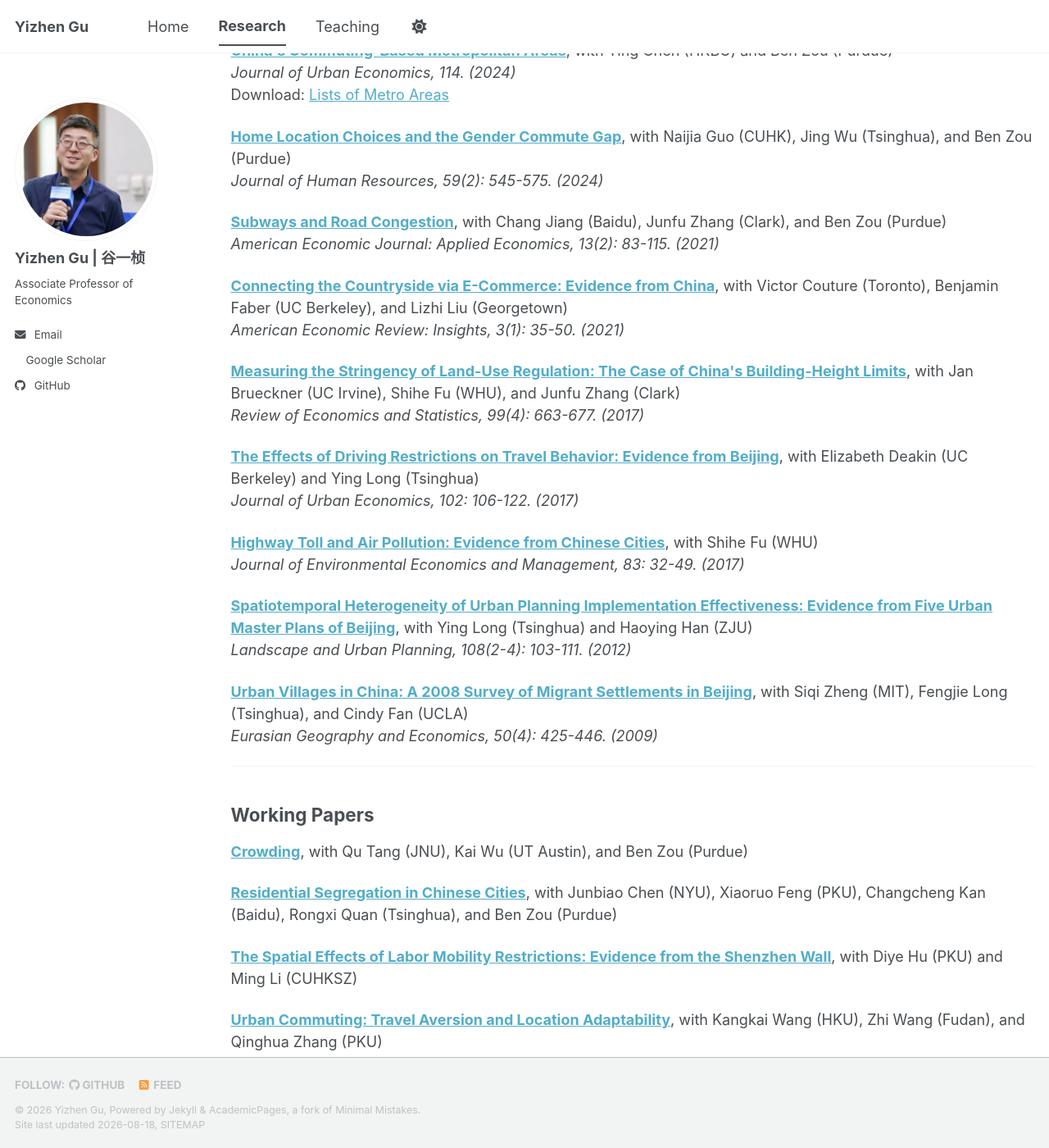
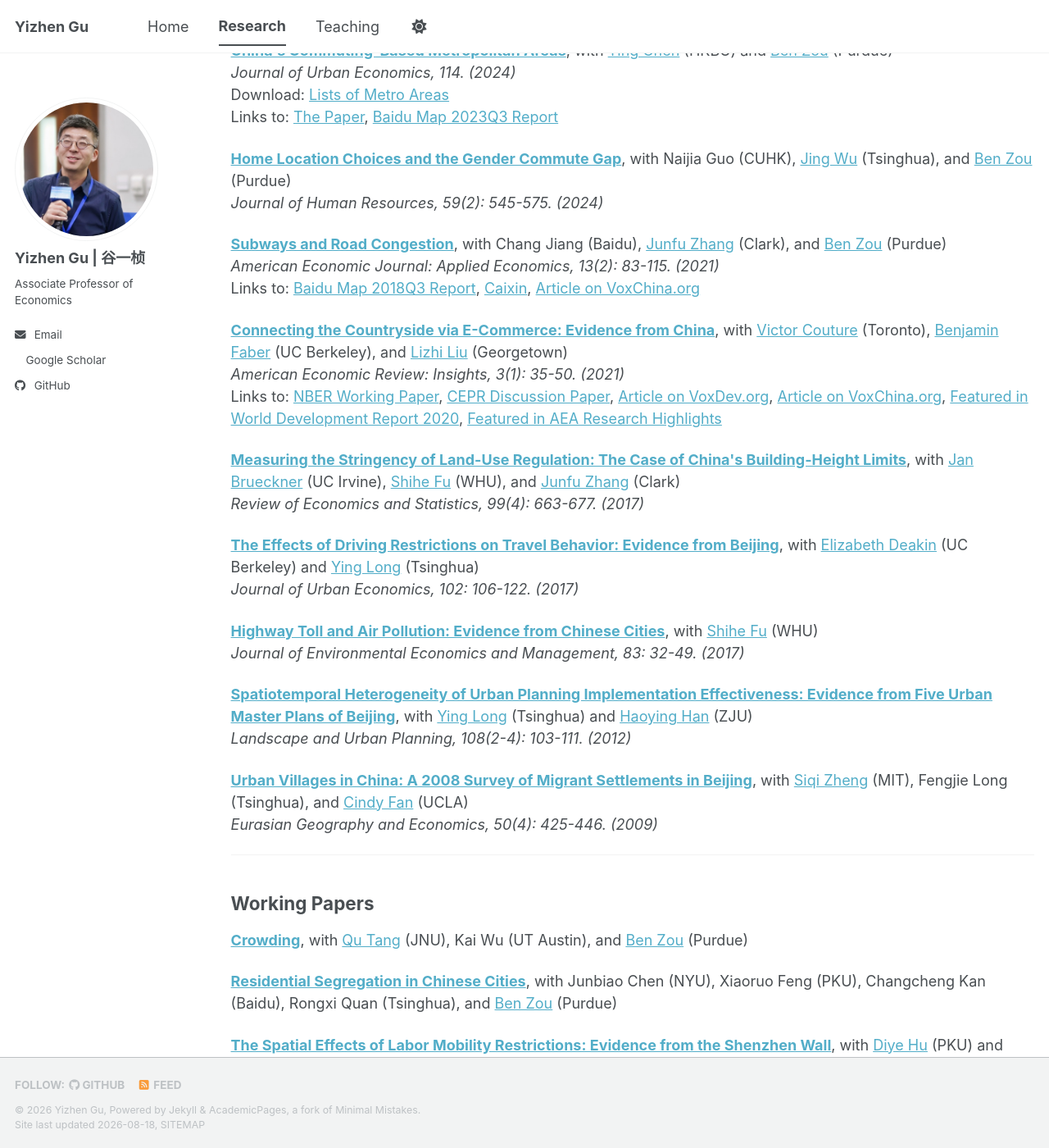
Before and after one commit to yizhengu/yizhengu.github.io, a Jekyll site: the page built from _pages/publications.html, in a window 1280 px wide and 1400 px high, scrolled down 247 px. Shown: the whole window at 82% size. Built offline with Jekyll 4.4.1, drawn with Linux system fonts in a browser that asks for light colours; a style sheet for code colours, icons or effects is not loaded; some of the changed text lies outside the part shown.

Commit message:
Restore research links and coauthor link

```diff
--- a/_pages/publications.html
+++ b/_pages/publications.html
@@ -7,71 +7,74 @@ author_profile: true
 
 <h2>Publications</h2>
 
-<p><a href="https://papers.ssrn.com/sol3/papers.cfm?abstract_id=4708437"><strong>Fare Structure and the Demand for Public Transit</strong></a>, with Qu Tang (JNU), Yacan Wang (BJTU), and Ben Zou (Purdue)<br>
+<p><a href="https://papers.ssrn.com/sol3/papers.cfm?abstract_id=4708437"><strong>Fare Structure and the Demand for Public Transit</strong></a>, with <a href="https://qutang.weebly.com/">Qu Tang</a> (JNU), Yacan Wang (BJTU), and <a href="https://www.zouben.net/">Ben Zou</a> (Purdue)<br>
 <em>Conditionally accepted at the American Economic Journal: Applied Economics</em></p>
 
-<p><a href="https://www.sciencedirect.com/science/article/pii/S0094119024000858"><strong>China's Commuting-Based Metropolitan Areas</strong></a>, with Ting Chen (HKBU) and Ben Zou (Purdue)<br>
+<p><a href="https://www.sciencedirect.com/science/article/pii/S0094119024000858"><strong>China's Commuting-Based Metropolitan Areas</strong></a>, with <a href="https://www.chenting.info/">Ting Chen</a> (HKBU) and <a href="https://www.zouben.net/">Ben Zou</a> (Purdue)<br>
 <em>Journal of Urban Economics, 114. (2024)</em><br>
-Download: <a href="https://www.dropbox.com/scl/fi/eob9s7peghuh2987p9nwa/ClusterLists.zip?rlkey=jyyc2h188q4101thvux58yqe6&dl=0">Lists of Metro Areas</a></p>
+Download: <a href="https://www.dropbox.com/scl/fi/eob9s7peghuh2987p9nwa/ClusterLists.zip?rlkey=jyyc2h188q4101thvux58yqe6&dl=0">Lists of Metro Areas</a><br>
+Links to: <a href="https://www.thepaper.cn/newsDetail_forward_22462566">The Paper</a>, <a href="https://jiaotong.baidu.com/cms/reports/traffic/2023Q3/index.html">Baidu Map 2023Q3 Report</a></p>
 
-<p><a href="https://jhr.uwpress.org/content/early/2021/11/03/jhr.1020-11263R2"><strong>Home Location Choices and the Gender Commute Gap</strong></a>, with Naijia Guo (CUHK), Jing Wu (Tsinghua), and Ben Zou (Purdue)<br>
+<p><a href="https://jhr.uwpress.org/content/early/2021/11/03/jhr.1020-11263R2"><strong>Home Location Choices and the Gender Commute Gap</strong></a>, with Naijia Guo (CUHK), <a href="https://sites.google.com/view/jing-wu-tsinghua-university">Jing Wu</a> (Tsinghua), and <a href="https://www.zouben.net/">Ben Zou</a> (Purdue)<br>
 <em>Journal of Human Resources, 59(2): 545-575. (2024)</em></p>
 
-<p><a href="https://www.aeaweb.org/articles?id=10.1257/app.20190024"><strong>Subways and Road Congestion</strong></a>, with Chang Jiang (Baidu), Junfu Zhang (Clark), and Ben Zou (Purdue)<br>
-<em>American Economic Journal: Applied Economics, 13(2): 83-115. (2021)</em></p>
+<p><a href="https://www.aeaweb.org/articles?id=10.1257/app.20190024"><strong>Subways and Road Congestion</strong></a>, with Chang Jiang (Baidu), <a href="https://wordpress.clarku.edu/juzhang/">Junfu Zhang</a> (Clark), and <a href="https://www.zouben.net/">Ben Zou</a> (Purdue)<br>
+<em>American Economic Journal: Applied Economics, 13(2): 83-115. (2021)</em><br>
+Links to: <a href="https://huiyan.baidu.com/reports/2018Q3jiaotong.html">Baidu Map 2018Q3 Report</a>, <a href="https://opinion.caixin.com/2018-12-29/101364832.html">Caixin</a>, <a href="https://voxchina.org/show-3-177.html">Article on VoxChina.org</a></p>
 
-<p><a href="https://www.aeaweb.org/articles?id=10.1257/aeri.20190382"><strong>Connecting the Countryside via E-Commerce: Evidence from China</strong></a>, with Victor Couture (Toronto), Benjamin Faber (UC Berkeley), and Lizhi Liu (Georgetown)<br>
-<em>American Economic Review: Insights, 3(1): 35-50. (2021)</em></p>
+<p><a href="https://www.aeaweb.org/articles?id=10.1257/aeri.20190382"><strong>Connecting the Countryside via E-Commerce: Evidence from China</strong></a>, with <a href="https://www.victorcouture.org/">Victor Couture</a> (Toronto), <a href="https://eml.berkeley.edu/~faberb/">Benjamin Faber</a> (UC Berkeley), and <a href="https://www.lizhiliu.com/">Lizhi Liu</a> (Georgetown)<br>
+<em>American Economic Review: Insights, 3(1): 35-50. (2021)</em><br>
+Links to: <a href="https://www.nber.org/papers/w24384">NBER Working Paper</a>, <a href="https://cepr.org/active/publications/discussion_papers/dp.php?dpno=12771">CEPR Discussion Paper</a>, <a href="https://voxdev.org/topic/technology-innovation/e-commerce-integration-and-economic-development-evidence-china">Article on VoxDev.org</a>, <a href="https://www.voxchina.org/show-3-76.html">Article on VoxChina.org</a>, <a href="https://www.worldbank.org/en/publication/wdr2020">Featured in World Development Report 2020</a>, <a href="https://www.aeaweb.org/research/connecting-countryside-e-commerce-china">Featured in AEA Research Highlights</a></p>
 
-<p><a href="https://www.mitpressjournals.org/doi/10.1162/REST_a_00650"><strong>Measuring the Stringency of Land-Use Regulation: The Case of China's Building-Height Limits</strong></a>, with Jan Brueckner (UC Irvine), Shihe Fu (WHU), and Junfu Zhang (Clark)<br>
+<p><a href="https://www.mitpressjournals.org/doi/10.1162/REST_a_00650"><strong>Measuring the Stringency of Land-Use Regulation: The Case of China's Building-Height Limits</strong></a>, with <a href="https://www.socsci.uci.edu/~jkbrueck/">Jan Brueckner</a> (UC Irvine), <a href="https://scholar.google.com/citations?hl=en&user=btdQM1EAAAAJ">Shihe Fu</a> (WHU), and <a href="https://wordpress.clarku.edu/juzhang/">Junfu Zhang</a> (Clark)<br>
 <em>Review of Economics and Statistics, 99(4): 663-677. (2017)</em></p>
 
-<p><a href="https://www.sciencedirect.com/science/article/pii/S0094119017300244"><strong>The Effects of Driving Restrictions on Travel Behavior: Evidence from Beijing</strong></a>, with Elizabeth Deakin (UC Berkeley) and Ying Long (Tsinghua)<br>
+<p><a href="https://www.sciencedirect.com/science/article/pii/S0094119017300244"><strong>The Effects of Driving Restrictions on Travel Behavior: Evidence from Beijing</strong></a>, with <a href="https://ced.berkeley.edu/ced/faculty-staff/elizabeth-deakin">Elizabeth Deakin</a> (UC Berkeley) and <a href="https://www.arch.tsinghua.edu.cn/info/FUrban%20Planning%20and%20Design/1760">Ying Long</a> (Tsinghua)<br>
 <em>Journal of Urban Economics, 102: 106-122. (2017)</em></p>
 
-<p><a href="https://www.sciencedirect.com/science/article/pii/S009506961630451X"><strong>Highway Toll and Air Pollution: Evidence from Chinese Cities</strong></a>, with Shihe Fu (WHU)<br>
+<p><a href="https://www.sciencedirect.com/science/article/pii/S009506961630451X"><strong>Highway Toll and Air Pollution: Evidence from Chinese Cities</strong></a>, with <a href="https://scholar.google.com/citations?hl=en&user=btdQM1EAAAAJ">Shihe Fu</a> (WHU)<br>
 <em>Journal of Environmental Economics and Management, 83: 32-49. (2017)</em></p>
 
-<p><a href="https://www.sciencedirect.com/science/article/abs/pii/S0169204612002496"><strong>Spatiotemporal Heterogeneity of Urban Planning Implementation Effectiveness: Evidence from Five Urban Master Plans of Beijing</strong></a>, with Ying Long (Tsinghua) and Haoying Han (ZJU)<br>
+<p><a href="https://www.sciencedirect.com/science/article/abs/pii/S0169204612002496"><strong>Spatiotemporal Heterogeneity of Urban Planning Implementation Effectiveness: Evidence from Five Urban Master Plans of Beijing</strong></a>, with <a href="https://www.arch.tsinghua.edu.cn/info/FUrban%20Planning%20and%20Design/1760">Ying Long</a> (Tsinghua) and <a href="https://person.zju.edu.cn/en/hanhaoying">Haoying Han</a> (ZJU)<br>
 <em>Landscape and Urban Planning, 108(2-4): 103-111. (2012)</em></p>
 
-<p><a href="https://www.tandfonline.com/doi/abs/10.2747/1539-7216.50.4.425"><strong>Urban Villages in China: A 2008 Survey of Migrant Settlements in Beijing</strong></a>, with Siqi Zheng (MIT), Fengjie Long (Tsinghua), and Cindy Fan (UCLA)<br>
+<p><a href="https://www.tandfonline.com/doi/abs/10.2747/1539-7216.50.4.425"><strong>Urban Villages in China: A 2008 Survey of Migrant Settlements in Beijing</strong></a>, with <a href="https://www.siqizheng.com/">Siqi Zheng</a> (MIT), Fengjie Long (Tsinghua), and <a href="https://geog.ucla.edu/person/c-cindy-fan/">Cindy Fan</a> (UCLA)<br>
 <em>Eurasian Geography and Economics, 50(4): 425-446. (2009)</em></p>
 
 <hr>
 <h2>Working Papers</h2>
 
-<p><a href="https://www.dropbox.com/scl/fi/hbb3ry0rgt28jbm8x12er/Crowding_Dec2025.pdf?dl=0&rlkey=kymvvwgpgr51911nzsdi9ii35"><strong>Crowding</strong></a>, with Qu Tang (JNU), Kai Wu (UT Austin), and Ben Zou (Purdue)</p>
+<p><a href="https://www.dropbox.com/scl/fi/hbb3ry0rgt28jbm8x12er/Crowding_Dec2025.pdf?dl=0&rlkey=kymvvwgpgr51911nzsdi9ii35"><strong>Crowding</strong></a>, with <a href="https://qutang.weebly.com/">Qu Tang</a> (JNU), Kai Wu (UT Austin), and <a href="https://www.zouben.net/">Ben Zou</a> (Purdue)</p>
 
-<p><a href="https://www.dropbox.com/scl/fi/e37v4hit95ai5otfwhaq4/ResidentialSegregation_July2026.pdf?rlkey=pa6ct74162vh3kggfnpelbutz&dl=0"><strong>Residential Segregation in Chinese Cities</strong></a>, with Junbiao Chen (NYU), Xiaoruo Feng (PKU), Changcheng Kan (Baidu), Rongxi Quan (Tsinghua), and Ben Zou (Purdue)</p>
+<p><a href="https://www.dropbox.com/scl/fi/e37v4hit95ai5otfwhaq4/ResidentialSegregation_July2026.pdf?rlkey=pa6ct74162vh3kggfnpelbutz&dl=0"><strong>Residential Segregation in Chinese Cities</strong></a>, with Junbiao Chen (NYU), Xiaoruo Feng (PKU), Changcheng Kan (Baidu), Rongxi Quan (Tsinghua), and <a href="https://www.zouben.net/">Ben Zou</a> (Purdue)</p>
 
-<p><a href="https://papers.ssrn.com/sol3/papers.cfm?abstract_id=6726118"><strong>The Spatial Effects of Labor Mobility Restrictions: Evidence from the Shenzhen Wall</strong></a>, with Diye Hu (PKU) and Ming Li (CUHKSZ)</p>
+<p><a href="https://papers.ssrn.com/sol3/papers.cfm?abstract_id=6726118"><strong>The Spatial Effects of Labor Mobility Restrictions: Evidence from the Shenzhen Wall</strong></a>, with <a href="https://diyehu.weebly.com/">Diye Hu</a> (PKU) and <a href="https://sites.google.com/view/mingli1">Ming Li</a> (CUHKSZ)</p>
 
-<p><a href="https://www.dropbox.com/scl/fi/u09uqhgnfqdakf5ehhtkg/GWWZ_Commuting_Oct2025.pdf?dl=0&e=1&rlkey=ww96pqo52bcoz84g7sq2a59kl&st=491m4dyy"><strong>Urban Commuting: Travel Aversion and Location Adaptability</strong></a>, with Kangkai Wang (HKU), Zhi Wang (Fudan), and Qinghua Zhang (PKU)</p>
+<p><a href="https://www.dropbox.com/scl/fi/u09uqhgnfqdakf5ehhtkg/GWWZ_Commuting_Oct2025.pdf?dl=0&e=1&rlkey=ww96pqo52bcoz84g7sq2a59kl&st=491m4dyy"><strong>Urban Commuting: Travel Aversion and Location Adaptability</strong></a>, with Kangkai Wang (HKU), <a href="https://zhiwang2013brownecon.weebly.com/">Zhi Wang</a> (Fudan), and Qinghua Zhang (PKU)</p>
 
-<p><a href="https://papers.ssrn.com/sol3/papers.cfm?abstract_id=4983407"><strong>Transcontinental Railways and Hinterland Development</strong></a>, with Siwei Cao (BNU), Mi Dai (BNU), and Kui Zhao (HUST)<br>
+<p><a href="https://papers.ssrn.com/sol3/papers.cfm?abstract_id=4983407"><strong>Transcontinental Railways and Hinterland Development</strong></a>, with Siwei Cao (BNU), <a href="https://sites.google.com/view/daimi">Mi Dai</a> (BNU), and Kui Zhao (HUST)<br>
 <em>Revise and resubmit at the Journal of Economic Geography</em></p>
 
 <hr>
 <h2>Selected Work in Progress</h2>
 
-<p><strong>Mobile Internet and Market Integration</strong>, with Victor Couture (Toronto), Benjamin Faber (UC Berkeley), Cecile Gaubert (UC Berkeley), Ming Li (CUHKSZ), and Wei Lin (CUHKSZ)</p>
+<p><strong>Mobile Internet and Market Integration</strong>, with <a href="https://www.victorcouture.org/">Victor Couture</a> (Toronto), <a href="https://eml.berkeley.edu/~faberb/">Benjamin Faber</a> (UC Berkeley), <a href="https://eml.berkeley.edu/~cecile.gaubert/">Cecile Gaubert</a> (UC Berkeley), <a href="https://sites.google.com/view/mingli1">Ming Li</a> (CUHKSZ), and <a href="https://www.weilin.org/">Wei Lin</a> (CUHKSZ)</p>
 
-<p><strong>Directional Congestion</strong>, with Yige Duan (SJTU) and Xiaoruo Feng (PKU)</p>
+<p><strong>Directional Congestion</strong>, with <a href="https://sites.google.com/view/yige-duan/home">Yige Duan</a> (SJTU) and Xiaoruo Feng (PKU)</p>
 
-<p><strong>Patenting Through Agents</strong>, with Ming Li (CUHKSZ), Yuanqiong Xia (PKU), and Shengxing Zhang (CMU)<br>
+<p><strong>Patenting Through Agents</strong>, with <a href="https://sites.google.com/view/mingli1">Ming Li</a> (CUHKSZ), Yuanqiong Xia (PKU), and <a href="https://sites.google.com/site/oo7zsx/">Shengxing Zhang</a> (CMU)<br>
 <em>Preliminary draft available upon request</em></p>
 
-<p><strong>Congestion Externalities of Public Transit</strong>, with Xiangjie Zhu (Toronto) and Ben Zou (Purdue)<br>
+<p><strong>Congestion Externalities of Public Transit</strong>, with Xiangjie Zhu (Toronto) and <a href="https://www.zouben.net/">Ben Zou</a> (Purdue)<br>
 <em>Preliminary draft available upon request</em></p>
 
-<p><strong>Prospering the Countryside via E-Commerce: Evidence from China</strong>, with Ming Li (CUHKSZ), Boyue Xu (PKU), and Ben Zou (Purdue)<br>
+<p><strong>Prospering the Countryside via E-Commerce: Evidence from China</strong>, with <a href="https://sites.google.com/view/mingli1">Ming Li</a> (CUHKSZ), Boyue Xu (PKU), and <a href="https://www.zouben.net/">Ben Zou</a> (Purdue)<br>
 <em>Preliminary draft available upon request</em></p>
 
 <hr>
 <h2>Resting Papers</h2>
 
-<p><a href="https://www.dropbox.com/s/8a503ip90gpjhm9/UGB_FGL.pdf?dl=0"><strong>The Effects of Beijing's Urban Growth Boundaries on Urban Development</strong></a>, with Shihe Fu (WHU) and Ying Long (Tsinghua)</p>
+<p><a href="https://www.dropbox.com/s/8a503ip90gpjhm9/UGB_FGL.pdf?dl=0"><strong>The Effects of Beijing's Urban Growth Boundaries on Urban Development</strong></a>, with <a href="https://scholar.google.com/citations?hl=en&user=btdQM1EAAAAJ">Shihe Fu</a> (WHU) and <a href="https://www.arch.tsinghua.edu.cn/info/FUrban%20Planning%20and%20Design/1760">Ying Long</a> (Tsinghua)</p>
 
 <hr>
 <h2>Papers in Chinese</h2>
```
